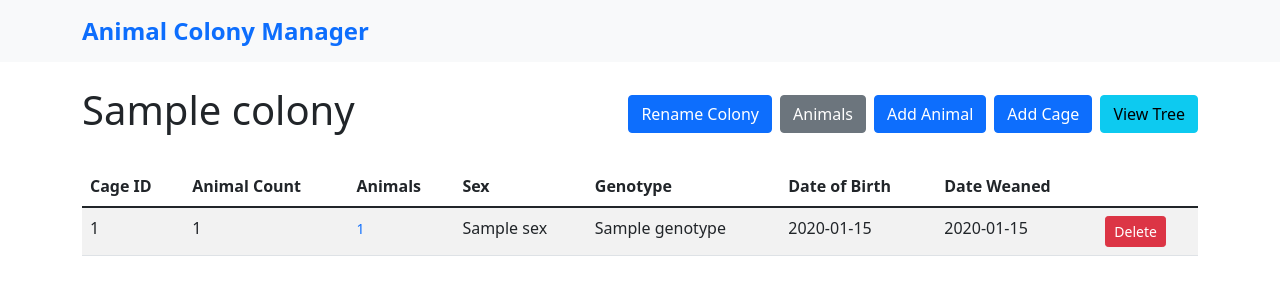
After one commit to da8702/ColonyTree, a Flask app: template templates/cages_view.html in a window 1280 px wide. The commit adds this page. Shown: the top 300 px of the page. Run offline with Flask 3, Linux system fonts and the light colour scheme; the template is opened without the code that fills it: most values are stand-ins (such as "Sample title", 1, 10 or a date in 2020).

Commit message:
Add separate Animals and Cages pages with toggle functionality

```diff
--- a/server.py
+++ b/server.py
@@ -172,10 +172,24 @@ def save_colony_route():
 
 @app.route('/colony')
 def view_colony():
-    """View the current colony"""
+    """View the current colony - redirects to Animals view"""
     if not current_colony:
         return redirect(url_for('list_colonies'))
-    return render_template('view_colony.html', colony=current_colony)
+    return redirect(url_for('view_animals'))
+
+@app.route('/colony/animals')
+def view_animals():
+    """View the animals in the current colony"""
+    if not current_colony:
+        return redirect(url_for('list_colonies'))
+    return render_template('animals_view.html', colony=current_colony)
+
+@app.route('/colony/cages')
+def view_cages():
+    """View the cages in the current colony"""
+    if not current_colony:
+        return redirect(url_for('list_colonies'))
+    return render_template('cages_view.html', colony=current_colony)
 
 @app.route('/add_animal', methods=['GET', 'POST'])
 def add_animal():
@@ -429,9 +443,9 @@ def edit_animal(animal_id):
         # If it was a JSON request, return JSON response
         if request.is_json:
             return jsonify({'success': True})
-        # Otherwise redirect back to colony view
+        # Otherwise redirect back to animals view
         else:
-            return redirect(url_for('view_colony'))
+            return redirect(url_for('view_animals'))
 
     except Exception as e:
         print(f"Error in edit_animal: {str(e)}")
@@ -439,7 +453,7 @@ def edit_animal(animal_id):
             return jsonify({'success': False, 'error': str(e)}), 400
         else:
             flash(f"Error updating animal: {str(e)}", 'error')
-            return redirect(url_for('view_colony'))
+            return redirect(url_for('view_animals'))
 
 @app.route('/colony/rename/<old_name>', methods=['POST'])
 def rename_colony_file(old_name):
@@ -652,6 +666,56 @@ def add_cage():
 
     return render_template('add_cage.html', colony=current_colony)
 
+@app.route('/delete_cage', methods=['POST'])
+def delete_cage():
+    """Delete a cage and all animals in it from the current colony"""
+    if not current_colony:
+        return redirect(url_for('list_colonies'))
+
+    cage_id = request.form.get('cage_id')
+    if not cage_id:
+        print("No cage_id provided")
+        return redirect(url_for('view_cages'))
+
+    try:
+        print(f"Attempting to delete cage: {cage_id}")
+        # Find all animals in the cage
+        animals_to_delete = [animal for animal in current_colony.animals if animal.cage_id == cage_id]
+
+        if not animals_to_delete:
+            print(f"No animals found in cage {cage_id}")
+            return redirect(url_for('view_cages'))
+
+        # Remove each animal
+        for animal in animals_to_delete:
+            print(f"Removing animal: {animal.animal_id}")
+            # Remove parent-child relationships
+            if animal.mother:
+                try:
+                    if hasattr(animal.mother, 'children'):
+                        animal.mother.children.remove(animal)
+                except ValueError:
+                    print(f"Could not remove animal {animal.animal_id} from mother's children list")
+            if animal.father:
+                try:
+                    if hasattr(animal.father, 'children'):
+                        animal.father.children.remove(animal)
+                except ValueError:
+                    print(f"Could not remove animal {animal.animal_id} from father's children list")
+
+            # Remove the animal from the colony
+            current_colony.animals.remove(animal)
+
+        # Save the colony after deletion
+        save_colony(current_colony, current_colony.name)
+        print(f"Deleted cage {cage_id} with {len(animals_to_delete)} animals from colony {current_colony.name}")
+
+    except Exception as e:
+        print(f"Error deleting cage: {str(e)}")
+        traceback.print_exc()
+
+    return redirect(url_for('view_cages'))
+
 if __name__ == '__main__':
     print("Starting Animal Colony Manager...")
 
--- a/templates/add_animal.html
+++ b/templates/add_animal.html
@@ -150,7 +150,7 @@ document.getElementById('addAnimalForm').addEventListener('submit', function(e)
     })
     .then(data => {
         if (data.success) {
-            window.location.href = '/colony';
+            window.location.href = '/colony/animals';
         } else {
             alert('Error: ' + (data.error || 'Failed to add animal'));
         }
--- a/templates/add_cage.html
+++ b/templates/add_cage.html
@@ -149,7 +149,7 @@ document.getElementById('addCageForm').addEventListener('submit', function(e) {
     })
     .then(data => {
         if (data.success) {
-            window.location.href = '/colony';
+            window.location.href = '/colony/cages';
         } else {
             alert('Error: ' + (data.error || 'Failed to add cage'));
         }
--- a/templates/view_colony.html
+++ b/templates/animals_view.html
@@ -1,6 +1,6 @@
 {% extends "base.html" %}
 
-{% block title %}{{ colony.name }} - Animal Colony Manager{% endblock %}
+{% block title %}{{ colony.name }} - Animals - Animal Colony Manager{% endblock %}
 
 {% block content %}
 <div class="row">
@@ -11,6 +11,7 @@
                 <button type="button" class="btn btn-primary" data-bs-toggle="modal" data-bs-target="#renameColonyModal">
                     Rename Colony
                 </button>
+                <a href="{{ url_for('view_cages') }}" class="btn btn-secondary">Cages</a>
                 <a href="{{ url_for('add_animal') }}" class="btn btn-primary">Add Animal</a>
                 <a href="{{ url_for('add_cage') }}" class="btn btn-primary">Add Cage</a>
                 <a href="{{ url_for('visualization') }}" class="btn btn-info">View Tree</a>
@@ -260,10 +261,8 @@ $(document).ready(function() {
     document.querySelectorAll('.edit-animal-form').forEach(form => {
         form.addEventListener('submit', function(event) {
             event.preventDefault();
-            console.log('Form submission triggered');
 
             const animalId = this.querySelector('[name="original_id"]').value;
-            console.log('Original animal ID:', animalId);
 
             // Create data object manually
             const data = {
--- /dev/null
+++ b/templates/cages_view.html
@@ -0,0 +1,211 @@
+{% extends "base.html" %}
+
+{% block title %}{{ colony.name }} - Cages - Animal Colony Manager{% endblock %}
+
+{% block content %}
+<div class="row">
+    <div class="col-md-12">
+        <div class="d-flex justify-content-between align-items-center mb-4">
+            <h1>{{ colony.name }}</h1>
+            <div class="d-flex gap-2">
+                <button type="button" class="btn btn-primary" data-bs-toggle="modal" data-bs-target="#renameColonyModal">
+                    Rename Colony
+                </button>
+                <a href="{{ url_for('view_animals') }}" class="btn btn-secondary">Animals</a>
+                <a href="{{ url_for('add_animal') }}" class="btn btn-primary">Add Animal</a>
+                <a href="{{ url_for('add_cage') }}" class="btn btn-primary">Add Cage</a>
+                <a href="{{ url_for('visualization') }}" class="btn btn-info">View Tree</a>
+            </div>
+        </div>
+    </div>
+</div>
+
+<div class="row">
+    <div class="col-md-12">
+        {% if colony.animals %}
+
+        {% set cages = {} %}
+        {% for animal in colony.animals %}
+            {% if animal.cage_id %}
+                {% if animal.cage_id not in cages %}
+                    {% set _ = cages.update({animal.cage_id: []}) %}
+                {% endif %}
+                {% set _ = cages[animal.cage_id].append(animal) %}
+            {% endif %}
+        {% endfor %}
+
+        {% if cages %}
+        <div class="table-responsive">
+            <table class="table table-striped">
+                <thead>
+                    <tr>
+                        <th>Cage ID</th>
+                        <th>Animal Count</th>
+                        <th>Animals</th>
+                        <th>Sex</th>
+                        <th>Genotype</th>
+                        <th>Date of Birth</th>
+                        <th>Date Weaned</th>
+                        <th></th>
+                    </tr>
+                </thead>
+                <tbody>
+                    {% for cage_id, animals in cages.items() %}
+                    <tr>
+                        <td>{{ cage_id }}</td>
+                        <td>{{ animals|length }}</td>
+                        <td>
+                            <small>
+                            {% for animal in animals %}
+                                <a href="#" class="text-decoration-none" data-bs-toggle="modal" data-bs-target="#editAnimalModal{{ animal.animal_id }}">
+                                    {{ animal.animal_id }}
+                                </a>{% if not loop.last %}, {% endif %}
+                            {% endfor %}
+                            </small>
+                        </td>
+                        {% set all_same_sex = true %}
+                        {% set sex = animals[0].sex %}
+                        {% for animal in animals %}
+                            {% if animal.sex != sex %}
+                                {% set all_same_sex = false %}
+                            {% endif %}
+                        {% endfor %}
+
+                        <td>
+                            {% if all_same_sex %}
+                                {{ sex }}
+                            {% else %}
+                                <span class="text-muted">Mixed</span>
+                            {% endif %}
+                        </td>
+
+                        {% set all_same_genotype = true %}
+                        {% set genotype = animals[0].genotype %}
+                        {% for animal in animals %}
+                            {% if animal.genotype != genotype %}
+                                {% set all_same_genotype = false %}
+                            {% endif %}
+                        {% endfor %}
+
+                        <td>
+                            {% if all_same_genotype %}
+                                {{ genotype }}
+                            {% else %}
+                                <span class="text-muted">Mixed</span>
+                            {% endif %}
+                        </td>
+
+                        {% set all_same_dob = true %}
+                        {% set dob = animals[0].dob %}
+                        {% for animal in animals %}
+                            {% if animal.dob != dob %}
+                                {% set all_same_dob = false %}
+                            {% endif %}
+                        {% endfor %}
+
+                        <td>
+                            {% if all_same_dob %}
+                                {{ dob.strftime('%Y-%m-%d') }}
+                            {% else %}
+                                <span class="text-muted">Mixed</span>
+                            {% endif %}
+                        </td>
+
+                        {% set all_same_weaned = true %}
+                        {% set date_weaned = animals[0].date_weaned %}
+                        {% for animal in animals %}
+                            {% if animal.date_weaned != date_weaned %}
+                                {% set all_same_weaned = false %}
+                            {% endif %}
+                        {% endfor %}
+
+                        <td>
+                            {% if all_same_weaned %}
+                                {% if date_weaned %}
+                                    {{ date_weaned.strftime('%Y-%m-%d') }}
+                                {% else %}
+                                    -
+                                {% endif %}
+                            {% else %}
+                                <span class="text-muted">Mixed</span>
+                            {% endif %}
+                        </td>
+
+                        <td>
+                            <button type="button"
+                                    class="btn btn-sm btn-danger"
+                                    data-bs-toggle="modal"
+                                    data-bs-target="#deleteCageModal{{ cage_id|replace('.', '_') }}">
+                                Delete
+                            </button>
+                        </td>
+                    </tr>
+
+                    <!-- Delete Cage Modal -->
+                    <div class="modal fade" id="deleteCageModal{{ cage_id|replace('.', '_') }}" tabindex="-1">
+                        <div class="modal-dialog">
+                            <div class="modal-content">
+                                <div class="modal-header">
+                                    <h5 class="modal-title">Confirm Delete Cage</h5>
+                                    <button type="button" class="btn-close" data-bs-dismiss="modal"></button>
+                                </div>
+                                <div class="modal-body">
+                                    <p>Are you sure you want to delete cage {{ cage_id }} with {{ animals|length }} animals?</p>
+                                    <p class="text-danger">This will delete all animals in this cage. This action cannot be undone.</p>
+                                </div>
+                                <div class="modal-footer">
+                                    <button type="button" class="btn btn-secondary" data-bs-dismiss="modal">Cancel</button>
+                                    <form action="{{ url_for('delete_cage') }}" method="post" style="display: inline;">
+                                        <input type="hidden" name="cage_id" value="{{ cage_id }}">
+                                        <button type="submit" class="btn btn-danger">Delete Cage</button>
+                                    </form>
+                                </div>
+                            </div>
+                        </div>
+                    </div>
+                    {% endfor %}
+                </tbody>
+            </table>
+        </div>
+        {% else %}
+        <div class="alert alert-info">
+            No cages in this colony. Add animals with cage IDs to create cages.
+        </div>
+        {% endif %}
+
+        {% else %}
+        <div class="alert alert-info">
+            No animals in this colony. Add some animals to get started.
+        </div>
+        {% endif %}
+    </div>
+</div>
+
+<!-- Rename Colony Modal -->
+<div class="modal fade" id="renameColonyModal" tabindex="-1">
+    <div class="modal-dialog">
+        <div class="modal-content">
+            <div class="modal-header">
+                <h5 class="modal-title">Rename Colony</h5>
+                <button type="button" class="btn-close" data-bs-dismiss="modal"></button>
+            </div>
+            <div class="modal-body">
+                <form id="renameColonyForm" method="post" action="{{ url_for('rename_colony') }}">
+                    <div class="mb-3">
+                        <label for="newName" class="form-label">New Colony Name</label>
+                        <input type="text" class="form-control" id="newName" name="new_name" value="{{ colony.name }}" required>
+                    </div>
+                </form>
+            </div>
+            <div class="modal-footer">
+                <button type="button" class="btn btn-secondary" data-bs-dismiss="modal">Cancel</button>
+                <button type="submit" form="renameColonyForm" class="btn btn-primary">Rename</button>
+            </div>
+        </div>
+    </div>
+</div>
+{% endblock %}
+
+{% block head %}
+<link rel="stylesheet" href="https://cdn.jsdelivr.net/npm/bootstrap-icons@1.7.2/font/bootstrap-icons.css">
+{% endblock %}
```
